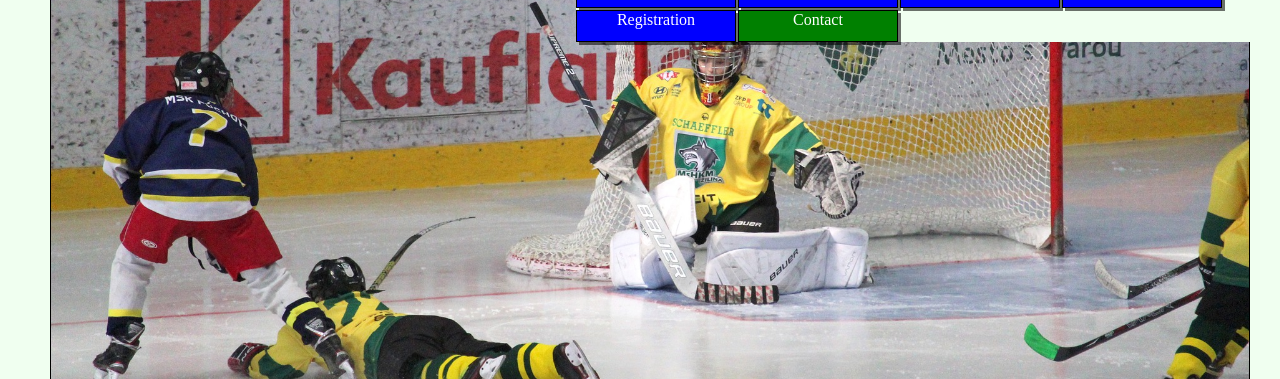
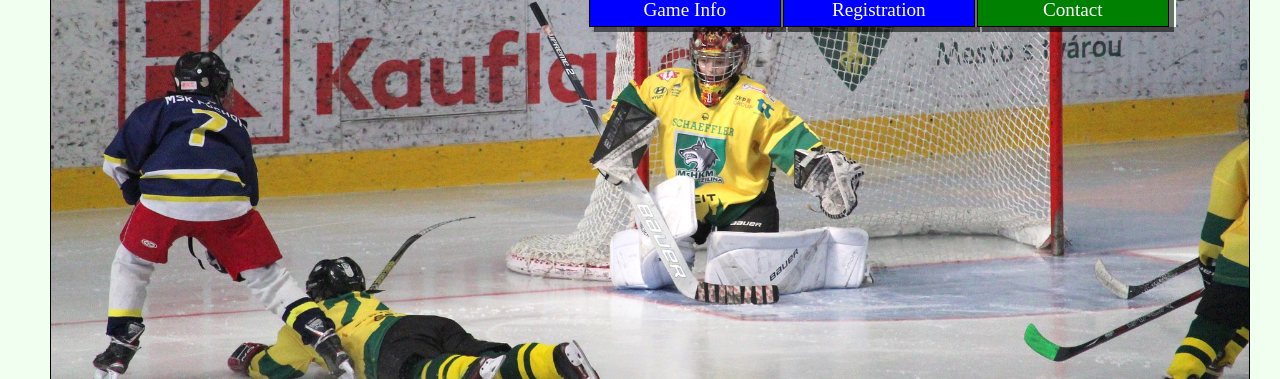
Before and after one commit to Elcortado/task, a plain HTML site: page contact.html in a window 1280 px wide. Shown: the part 94-473 px from the top of the page. Drawn offline with Linux system fonts and the light colour scheme.

Commit message:
formulario

```diff
--- a/contact.html
+++ b/contact.html
@@ -28,7 +28,7 @@
         <img id="logo" src="./assets/logp.png" alt="logo">
       </figure>
       <p>
-        Please email us at <a href="#"> @chihockey.org</a><br>
+        Please email us at <a href="mailto:@chihockey.org"> @chihockey.org</a><br>
         We reply to your email as soon as we can.
       </p>
     </footer>
--- a/styles/styles.css
+++ b/styles/styles.css
@@ -35,26 +35,27 @@ h2 {
   margin-bottom: 30px;
 }
 nav {
+   width: 587px;
    display: flex;
    flex-wrap: wrap;
    justify-content:flex-start;
    gap: 2px;
    position: absolute;
-   top: 70px;
-   left: 45%;
+   top: 55px;
+   left: 46%;
 }
 nav a {
-  width: 10rem;
+  width: 12rem;
   height:2rem;
   text-decoration: none;
+  font-size: larger;
   align-items: center;
   background-color: blue;
   color: white;
   border: 1px solid black;
-  align-content: stretch;
-
-  text-align: center;
-  box-shadow: 3px 3px rgba(0, 0, 0, 0.562);
+  text-align:center;
+  padding-top: 3px;
+  box-shadow: 5px 5px rgba(0, 0, 0, 0.562);
 }
 .active {
   background-color: green;
```
Also changed, not shown: index.html (+2 -2 lines), rules.html (+6 -9 lines).
